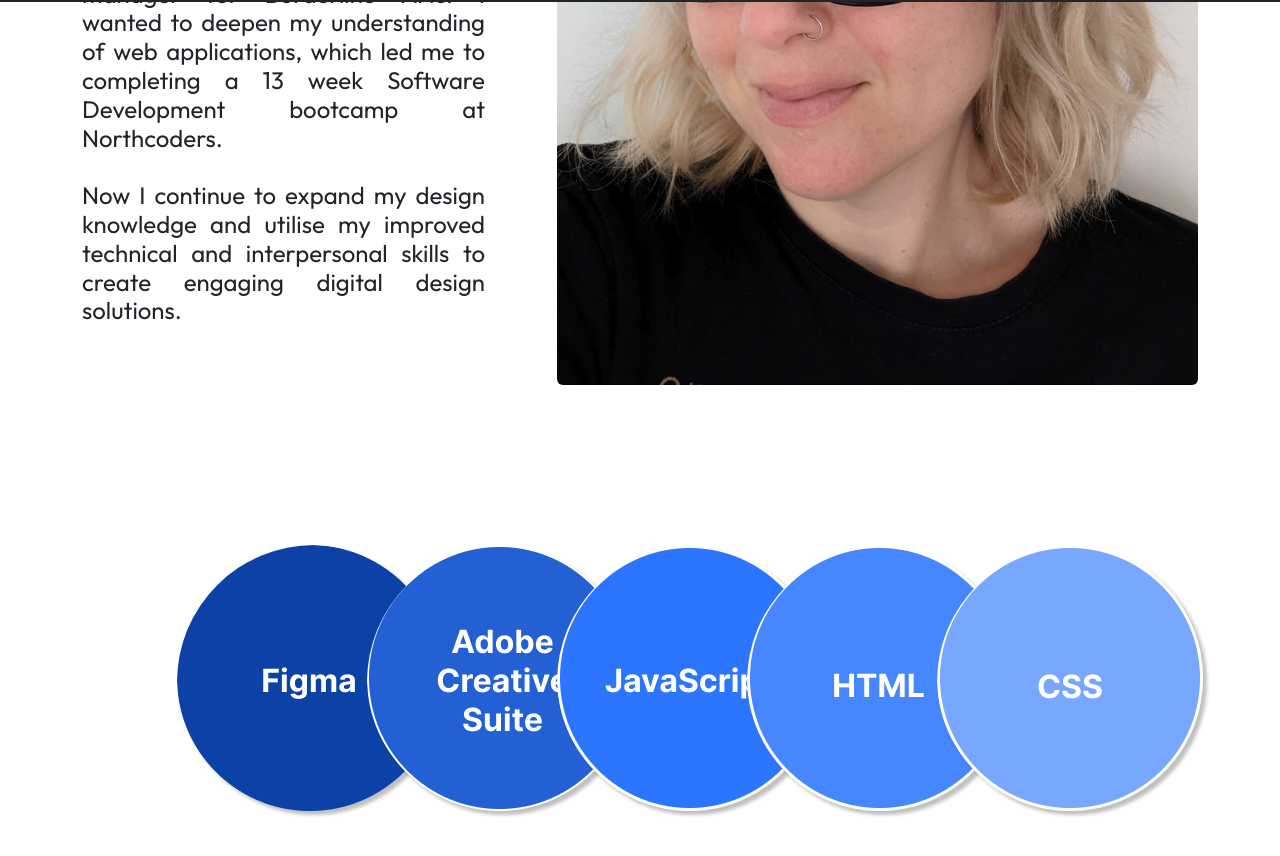
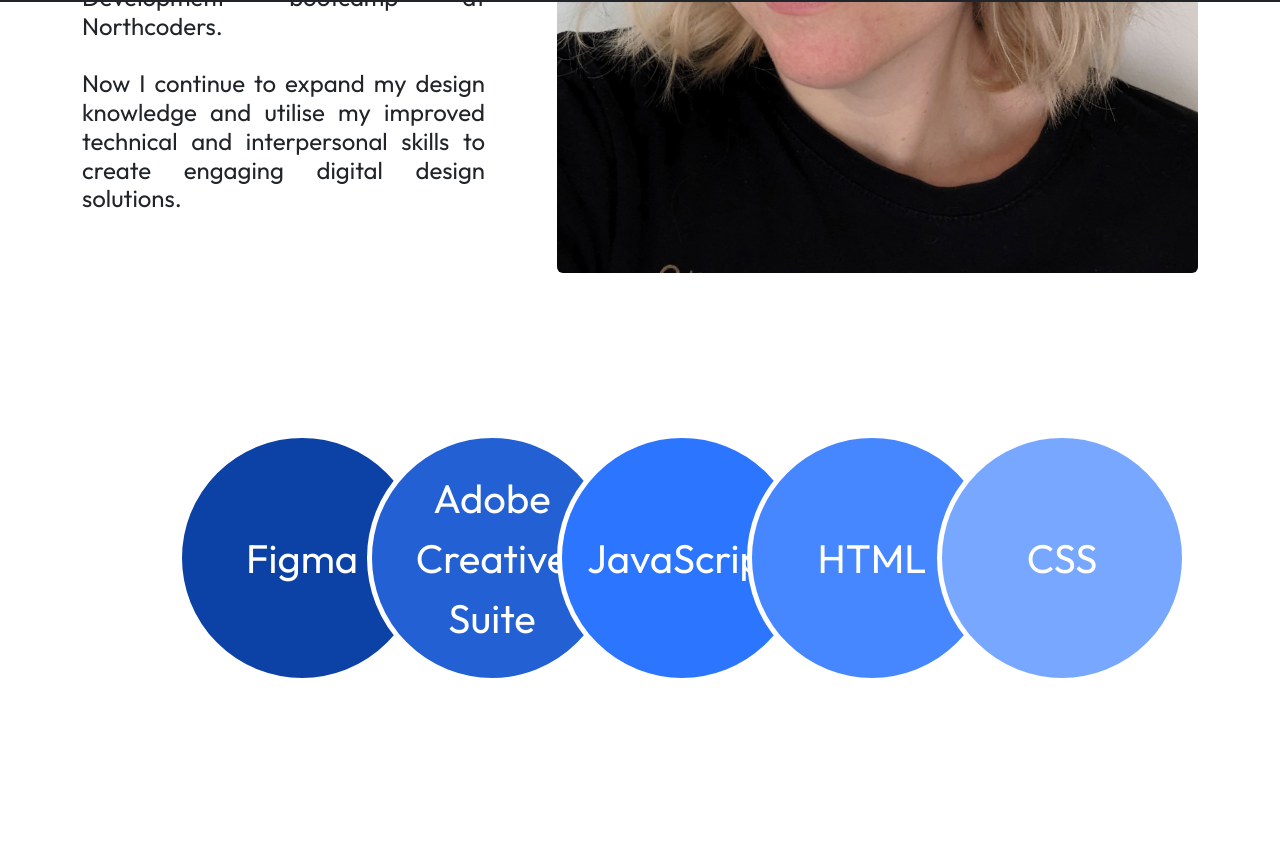
Before and after one commit to JenWarman/portfolio, a React (Vite) app: page /about in a window 1280 px wide. Shown: the part 798-1654 px from the top of the page. Built offline with nearby package versions, Linux system fonts and the light colour scheme.

Commit message:
Skills component and css

```diff
--- a/src/App.jsx
+++ b/src/App.jsx
@@ -15,15 +15,15 @@ function App() {
   return (
     <div className={styles.App}>
       <Header/>
-      <div className='diagonal-box'></div>
+      {/* <div className='diagonal-box'></div> */}
 
-      <div className="content">
+      {/* <div className="content"> */}
         <Routes>
           <Route path='/' element={<><HeroBar /><RecentProjects/></>}></Route>
             <Route path='/about' element={<><About /><Skills/></>}></Route>
             <Route path='/projects' element={<Projects />}></Route>
         </Routes>
-      </div>
+      {/* </div> */}
       <Footer />
     </div>
   )
--- a/src/components/HeroBar.jsx
+++ b/src/components/HeroBar.jsx
@@ -5,6 +5,9 @@ import Row from 'react-bootstrap/Row';
 
 function HeroBar() {
   return (
+      <>
+    <div className='diagonal-box'></div>
+    <div className="content">
     <Container className="hero-bar">
       <Row>
       <Col xs={4} md={2} >
@@ -24,6 +27,8 @@ function HeroBar() {
         </Col>
       </Row>
     </Container>
+    </div>
+    </>
   );
 }
 
--- a/src/components/Skills.jsx
+++ b/src/components/Skills.jsx
@@ -9,19 +9,24 @@ function Skills() {
     <Container className='skills'>
       <Row className='justify-content-center'>
         <Col xs={4} md={2}>
-          <Image src="./figma.png" roundedCircle />
+        <div className='skills-circle' id='figma'>Figma</div>
+          {/* <Image src="./figma.png" roundedCircle /> */}
         </Col>
         <Col xs={4} md={2}>
-          <Image src="./adobe.png" roundedCircle />
+          {/* <Image src="./adobe.png" roundedCircle /> */}
+          <div className='skills-circle' id='adobe'>Adobe Creative Suite</div>
         </Col>
         <Col xs={4} md={2}>
-          <Image src="./JavaScript.png" roundedCircle />
+          {/* <Image src="./JavaScript.png" roundedCircle /> */}
+          <div className='skills-circle' id='javascript'>JavaScript</div>
         </Col>
         <Col xs={4} md={2} >
-          <Image src="./HTML.png" roundedCircle />
+          {/* <Image src="./HTML.png" roundedCircle /> */}
+          <div className='skills-circle' id='html'>HTML</div>
         </Col>
         <Col xs={4} md={2}>
-          <Image src="./CSS.png" roundedCircle />
+          {/* <Image src="./CSS.png" roundedCircle /> */}
+          <div className='skills-circle' id='css'>CSS</div>
         </Col>
       </Row>
     </Container>
--- a/src/index.css
+++ b/src/index.css
@@ -64,7 +64,7 @@
 .about-section {
   max-width: 60em;
   margin: 0 auto;
-  margin-top: 17em;
+  margin-top: 10em;
   margin-bottom: 10em;
 }
 
@@ -83,3 +83,36 @@
   margin-bottom: 20rem;
   justify-content: center;
 }
+
+.skills-circle {
+  border: solid #ffff 5px;
+  width: 250px;
+  height: 250px;
+  border-radius: 50%;
+  display: flex;
+  justify-content: center;
+  align-items: center;
+  color: #ffff;
+  font-size: 40px;
+  text-align: center;
+}
+
+#figma {
+  background-color: #0C42A6;
+}
+
+#adobe {
+  background-color: #2260D4;
+}
+
+#javascript {
+  background-color: #2C76FF;
+}
+
+#html {
+  background-color: #4687FF;
+}
+
+#css {
+  background-color: #77A7FF;
+}
```
